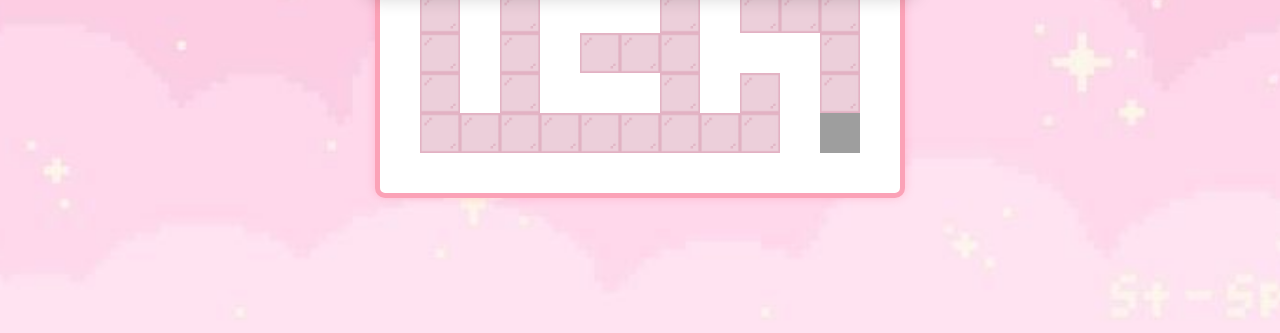
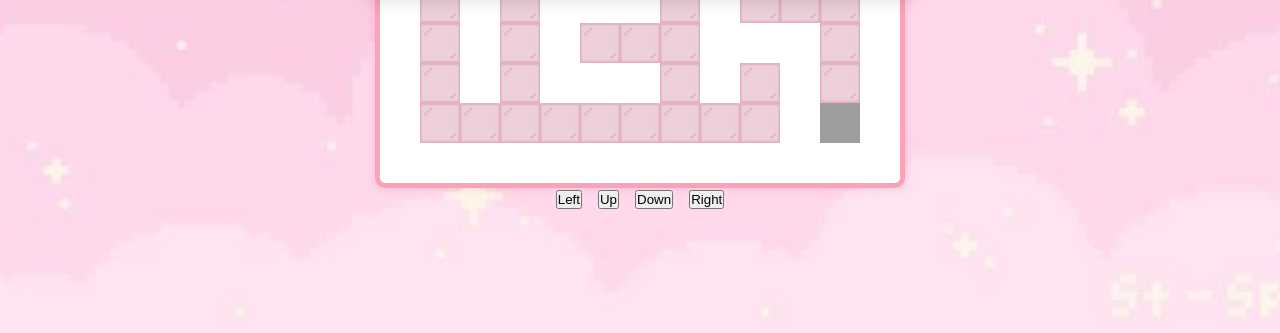
Before and after one commit to hallo-sys/Falisha, a plain HTML site: page index.html in a window 1280 px wide. Shown: the part 467-800 px from the top of the page. Drawn offline with Linux system fonts and the light colour scheme.

Commit message:
Update index.html

```diff
--- a/index.html
+++ b/index.html
@@ -25,7 +25,12 @@
     <h1 id="heading">Will You Be My Valentine Falishaaaaaaaaaaaaaaaaa?</h1>
     <canvas id="canvas"></canvas>
 
-
+       <div id="controls">
+        <button onclick="movePlayer(-1, 0)">Left</button>
+        <button onclick="movePlayer(0, -1)">Up</button>
+        <button onclick="movePlayer(0, 1)">Down</button>
+        <button onclick="movePlayer(1, 0)">Right</button>
+    </div>
 
     <!-- Link to external JavaScript at the end of the body for best practices -->
     <script>
```
